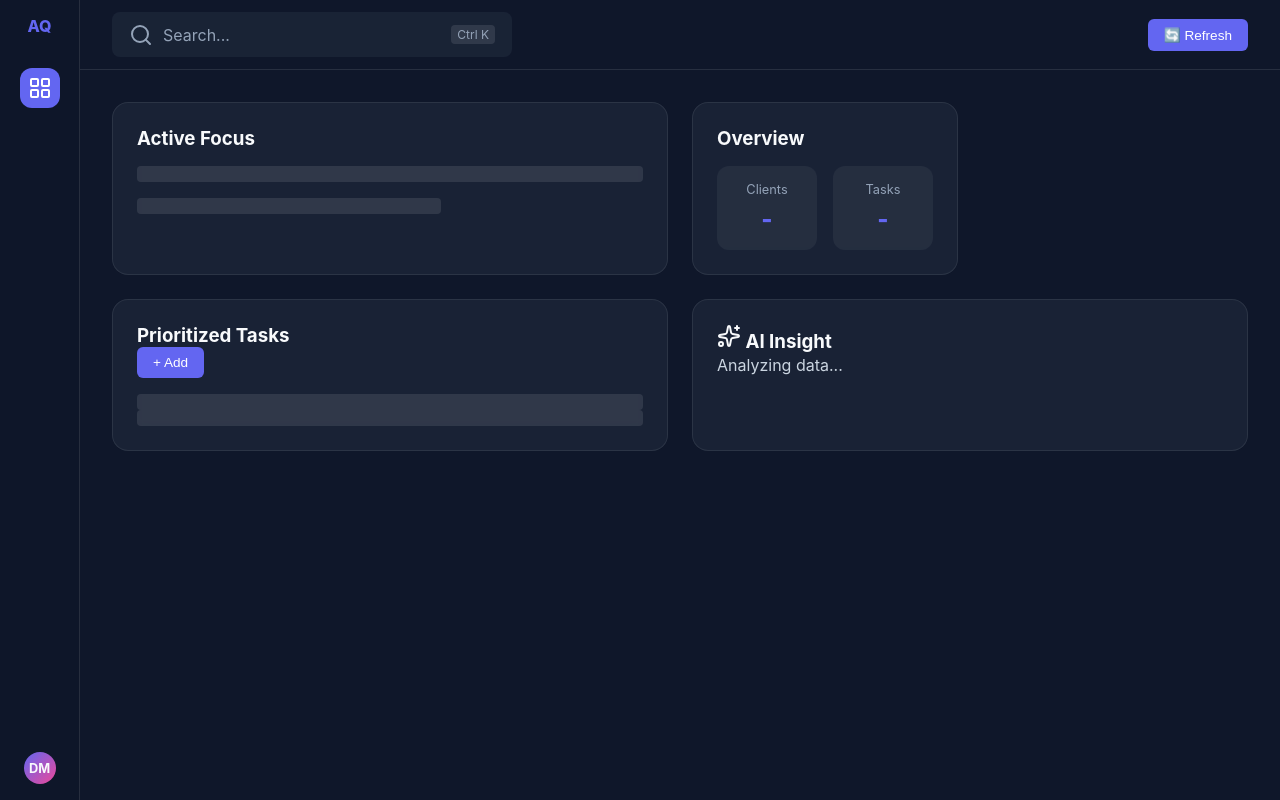
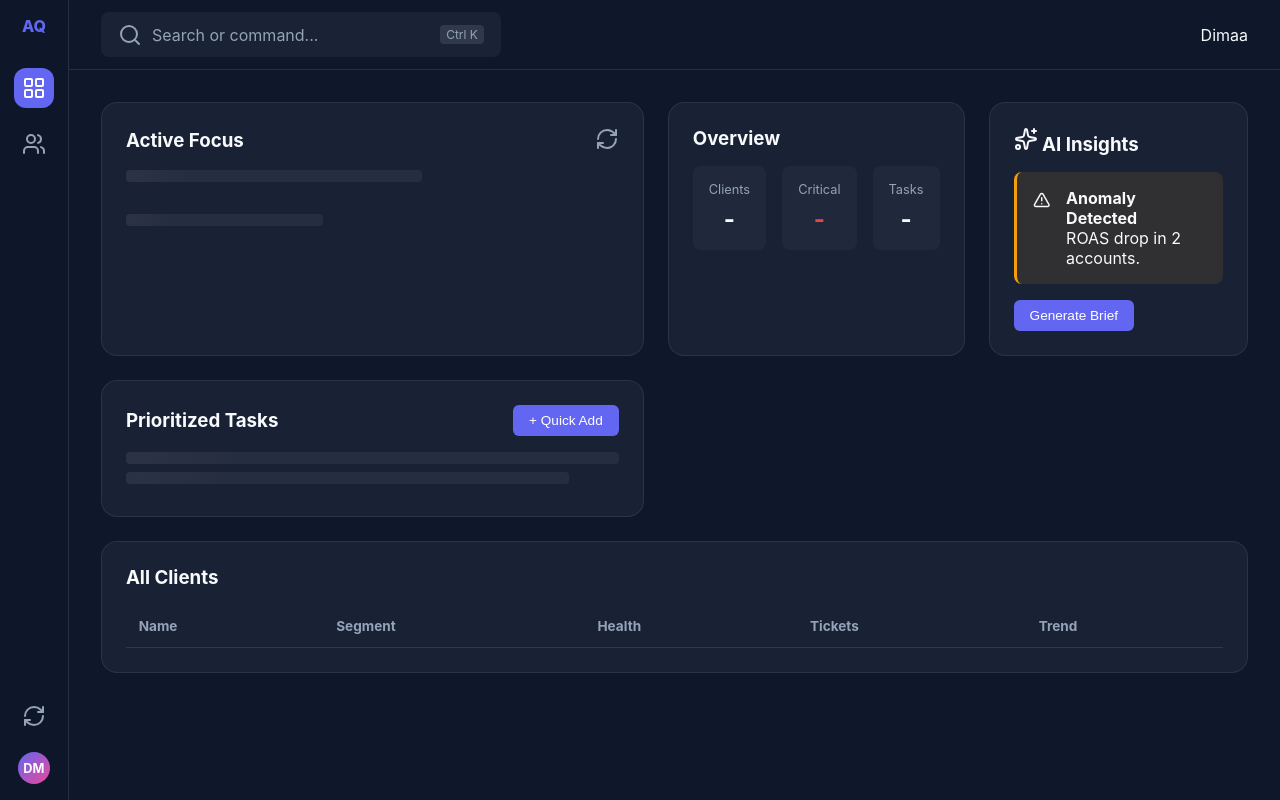
Before and after one commit to Nicromo/AnyQueryAMHub, a Flask app: template am-hub-final/templates/workspace.html in a window 1280 px wide. Run offline with Flask 3, Linux system fonts and the light colour scheme; the template is opened without the code that fills it, so the values that code supplies are empty; parts of the project's set-up code (start-up, migrations or seed data) failed here and were passed over.

Commit message:
Feat: Full Functional Restore (Real Data API, Dynamic UI, DB Seed)

```diff
--- a/am-hub-final/static/css/main.css
+++ b/am-hub-final/static/css/main.css
@@ -3,7 +3,7 @@
 body { background: var(--bg-dark); color: var(--text-main); font-family: 'Inter', sans-serif; height: 100vh; display: flex; overflow: hidden; }
 .left-dock { width: 80px; background: rgba(15,23,42,0.9); backdrop-filter: blur(12px); border-right: 1px solid rgba(255,255,255,0.1); display: flex; flex-direction: column; align-items: center; padding: 1rem 0; }
 .dock-logo { font-weight: 800; color: var(--accent); margin-bottom: 2rem; }
-.dock-item { width: 40px; height: 40px; border-radius: 12px; display: flex; align-items: center; justify-content: center; color: #94a3b8; margin-bottom: 1rem; cursor: pointer; text-decoration: none; }
+.dock-item { width: 40px; height: 40px; border-radius: 12px; display: flex; align-items: center; justify-content: center; color: #94a3b8; margin-bottom: 1rem; cursor: pointer; text-decoration: none; background: none; border: none; }
 .dock-item.active { background: var(--accent); color: white; }
 .dock-spacer { flex-grow: 1; }
 .dock-avatar { width: 32px; height: 32px; border-radius: 50%; background: linear-gradient(135deg, #6366f1, #ec4899); display: flex; align-items: center; justify-content: center; font-size: 0.8rem; font-weight: bold; }
@@ -16,33 +16,53 @@ body { background: var(--bg-dark); color: var(--text-main); font-family: 'Inter'
 .card { background: var(--glass-bg); backdrop-filter: blur(16px); border: 1px solid rgba(255,255,255,0.08); border-radius: 16px; padding: 1.5rem; transition: transform 0.2s; position: relative; }
 .card:hover { transform: translateY(-4px); }
 .span-2 { grid-column: span 2; }
-.hero-content { display: flex; flex-direction: column; gap: 1rem; margin-top: 1rem; }
-.client-big { display: flex; align-items: center; gap: 1rem; }
-.avatar-lg { width: 60px; height: 60px; background: #fff; color: #000; border-radius: 16px; display: flex; align-items: center; justify-content: center; font-weight: 800; font-size: 1.5rem; }
-.health-badge { padding: 0.5rem 1rem; border-radius: 8px; font-weight: bold; }
-.health-badge.critical { background: rgba(239,68,68,0.2); color: var(--danger); }
-.health-badge.good { background: rgba(16,185,129,0.2); color: var(--success); }
-.stats-grid { display: grid; grid-template-columns: 1fr 1fr; gap: 1rem; margin-top: 1rem; }
-.stat-item { background: rgba(255,255,255,0.05); padding: 1rem; border-radius: 12px; text-align: center; }
+.span-4 { grid-column: span 4; }
+.card-header { display: flex; justify-content: space-between; align-items: center; margin-bottom: 1rem; }
+.btn-primary { background: var(--accent); color: white; border: none; padding: 0.5rem 1rem; border-radius: 6px; cursor: pointer; font-weight: 500; }
+.btn-sm { font-size: 0.85rem; }
+.btn-icon { background: none; border: none; color: #94a3b8; cursor: pointer; }
+/* Hero */
+.hero-content { display: flex; flex-direction: column; gap: 1.5rem; }
+.client-info { display: flex; align-items: center; gap: 1rem; }
+.client-avatar { width: 48px; height: 48px; background: #fff; color: #000; border-radius: 12px; display: flex; align-items: center; justify-content: center; font-weight: bold; }
+.health-score.critical { text-align: center; padding: 1rem; background: rgba(239,68,68,0.1); border-radius: 12px; color: var(--danger); border: 1px solid rgba(239,68,68,0.2); }
+.score-value { font-size: 2rem; font-weight: 800; }
+.quick-stats { display: grid; grid-template-columns: repeat(2, 1fr); gap: 1rem; }
+.stat { background: rgba(255,255,255,0.05); padding: 0.8rem; border-radius: 8px; text-align: center; }
+.stat .label { display: block; font-size: 0.75rem; color: #94a3b8; }
+.stat .value { font-weight: 600; }
+.stat .value.danger { color: var(--danger); }
+/* Stats Grid */
+.stats-grid { display: grid; grid-template-columns: repeat(3, 1fr); gap: 1rem; }
+.stat-item { text-align: center; padding: 1rem; background: rgba(255,255,255,0.03); border-radius: 8px; }
 .stat-item .label { display: block; font-size: 0.8rem; color: #94a3b8; margin-bottom: 0.5rem; }
-.stat-item .value { font-size: 1.5rem; font-weight: 800; color: var(--accent); }
-.task-list { list-style: none; margin-top: 1rem; }
-.task-item { display: flex; align-items: center; gap: 10px; padding: 0.8rem; background: rgba(255,255,255,0.03); margin-bottom: 0.5rem; border-radius: 8px; }
-.badge { font-size: 0.7rem; padding: 2px 8px; border-radius: 12px; margin-left: auto; text-transform: uppercase; }
+.stat-item .value { font-size: 1.5rem; font-weight: bold; }
+.stat-item .value.danger { color: var(--danger); }
+/* AI */
+.ai-alert { display: flex; gap: 1rem; padding: 1rem; background: rgba(245,158,11,0.1); border-radius: 8px; margin-bottom: 1rem; border-left: 3px solid var(--warning); align-items: start; }
+/* Tasks */
+.task-list { list-style: none; }
+.task-item { display: flex; align-items: center; gap: 10px; padding: 0.8rem 0; border-bottom: 1px solid rgba(255,255,255,0.05); animation: fadeIn 0.3s ease; }
+.badge { font-size: 0.7rem; padding: 2px 8px; border-radius: 12px; margin-left: auto; }
 .badge.high { background: rgba(239,68,68,0.2); color: var(--danger); }
 .badge.medium { background: rgba(245,158,11,0.2); color: var(--warning); }
-.ai-text { color: #cbd5e1; line-height: 1.5; }
-.btn-primary { background: var(--accent); color: white; border: none; padding: 0.5rem 1rem; border-radius: 6px; cursor: pointer; font-weight: 500; }
-.btn-sm { font-size: 0.85rem; }
+/* Table */
+.table-container { overflow-x: auto; }
+.data-table { width: 100%; border-collapse: collapse; }
+.data-table th { text-align: left; padding: 0.8rem; color: #94a3b8; font-size: 0.85rem; border-bottom: 1px solid rgba(255,255,255,0.1); }
+.data-table td { padding: 0.8rem; border-bottom: 1px solid rgba(255,255,255,0.05); }
+.health-badge { padding: 2px 8px; border-radius: 4px; font-size: 0.8rem; font-weight: bold; }
+.health-badge.low { background: rgba(239,68,68,0.2); color: var(--danger); }
+.health-badge.high { background: rgba(16,185,129,0.2); color: var(--success); }
 /* Skeleton Loading */
-.skeleton-line { height: 1rem; background: rgba(255,255,255,0.1); border-radius: 4px; animation: pulse 1.5s infinite; }
-.skeleton-line.short { width: 60%; }
-@keyframes pulse { 0% { opacity: 0.5; } 50% { opacity: 1; } 100% { opacity: 0.5; } }
-/* Command Palette */
+.skeleton-line { height: 12px; background: linear-gradient(90deg, rgba(255,255,255,0.05) 25%, rgba(255,255,255,0.1) 50%, rgba(255,255,255,0.05) 75%); background-size: 200% 100%; animation: shimmer 1.5s infinite; border-radius: 4px; margin-bottom: 0.5rem; }
+@keyframes shimmer { 0% { background-position: 200% 0; } 100% { background-position: -200% 0; } }
+@keyframes fadeIn { from { opacity: 0; transform: translateY(5px); } to { opacity: 1; transform: translateY(0); } }
+/* Cmd Palette */
 #cmd-palette { position: fixed; top: 0; left: 0; width: 100%; height: 100%; z-index: 1000; display: none; align-items: flex-start; justify-content: center; padding-top: 15vh; }
 #cmd-palette:not(.hidden) { display: flex; }
 .cmd-overlay { position: absolute; top: 0; left: 0; width: 100%; height: 100%; background: rgba(0,0,0,0.6); backdrop-filter: blur(4px); }
-.cmd-box { position: relative; width: 600px; background: #1e293b; border: 1px solid rgba(255,255,255,0.1); border-radius: 12px; overflow: hidden; }
+.cmd-box { position: relative; width: 600px; background: #1e293b; border: 1px solid rgba(255,255,255,0.1); border-radius: 12px; overflow: hidden; box-shadow: 0 20px 50px rgba(0,0,0,0.5); }
 .cmd-input-wrapper { display: flex; align-items: center; padding: 1rem; border-bottom: 1px solid rgba(255,255,255,0.1); }
 .cmd-input-wrapper input { width: 100%; background: transparent; border: none; color: white; font-size: 1.1rem; margin-left: 10px; outline: none; }
 .cmd-item { padding: 1rem; color: #94a3b8; cursor: pointer; }
--- a/am-hub-final/static/js/app.js
+++ b/am-hub-final/static/js/app.js
@@ -1,52 +1,94 @@
+document.addEventListener('DOMContentLoaded', () => {
+    loadData();
+    setupKeyboard();
+});
+
 async function loadData() {
-    // Stats
+    // Загрузка статистики
     try {
         const statsRes = await fetch('/api/stats');
         const stats = await statsRes.json();
-        document.getElementById('stat-clients').innerText = stats.clients || 0;
-        document.getElementById('stat-tasks').innerText = stats.tasks || 0;
-    } catch(e) { console.error('Stats error', e); }
+        document.getElementById('stat-clients').innerText = stats.total_clients;
+        document.getElementById('stat-critical').innerText = stats.critical_health;
+        document.getElementById('stat-tasks').innerText = stats.total_tasks;
+    } catch (e) { console.error('Stats error', e); }
 
-    // Hero Client (First one)
+    // Загрузка клиентов (для таблицы и героя)
     try {
         const clientsRes = await fetch('/api/clients');
         const clients = await clientsRes.json();
-        const heroDiv = document.getElementById('hero-content');
-        if (clients.length > 0) {
-            const c = clients[0];
-            const healthClass = c.health < 60 ? 'critical' : 'good';
-            const healthText = c.health < 60 ? 'At Risk' : 'Stable';
+
+        // Заполняем таблицу
+        const tbody = document.getElementById('clients-table-body');
+        tbody.innerHTML = '';
+        clients.forEach(c => {
+            const healthClass = c.health_score < 50 ? 'low' : 'high';
+            const trendIcon = c.revenue_trend === 'growth' ? '📈' : (c.revenue_trend === 'drop' ? '📉' : '➖');
+            tbody.innerHTML += \
+                <tr>
+                    <td><strong>\</strong><br><small>\</small></td>
+                    <td>\</td>
+                    <td><span class="health-badge \">\</span></td>
+                    <td>\</td>
+                    <td>\ \</td>
+                </tr>
+            \;
+        });
+
+        // Заполняем Hero (берем первого клиента с низким здоровьем или первого в списке)
+        const focusClient = clients.find(c => c.health_score < 60) || clients[0];
+        if (focusClient) {
+            const heroDiv = document.getElementById('hero-content');
+            const isCritical = focusClient.health_score < 50;
             heroDiv.innerHTML = \
-                <div class="client-big">
-                    <div class="avatar-lg">\</div>
-                    <div>
-                        <h2>\</h2>
-                        <p style="color:#94a3b8">\ Segment</p>
-                    </div>
+                <div class="client-info">
+                    <div class="client-avatar">\</div>
+                    <div><h2>\</h2><p>\</p></div>
                 </div>
-                <div class="health-badge \">\ (\)</div>
-                <div style="margin-top:1rem; font-size:0.9rem; color:#94a3b8">Last Checkup: \</div>
+                <div class="health-score \">
+                    <div class="score-value">\</div>
+                    <div class="score-label">Health Score \</div>
+                </div>
+                <div class="quick-stats">
+                    <div class="stat"><span class="label">Revenue</span><span class="value \">\</span></div>
+                    <div class="stat"><span class="label">Tickets</span><span class="value \">\ Open</span></div>
+                </div>
             \;
-        } else {
-            heroDiv.innerHTML = '<p>No clients loaded. Check Airtable sync.</p>';
         }
-    } catch(e) { console.error('Clients error', e); }
+    } catch (e) { console.error('Clients error', e); }
 
-    // Tasks
+    // Загрузка задач
     try {
         const tasksRes = await fetch('/api/tasks');
         const tasks = await tasksRes.json();
-        const list = document.getElementById('task-list');
-        list.innerHTML = '';
-        if (tasks.length === 0) list.innerHTML = '<li style="padding:1rem; color:#94a3b8">No active tasks</li>';
-        tasks.forEach(t => {
-            const pClass = t.priority === 'high' ? 'high' : 'medium';
-            list.innerHTML += \<li class="task-item"><input type="checkbox"> <span>\</span> <span class="badge \">\</span></li>\;
-        });
-    } catch(e) { console.error('Tasks error', e); }
+        const taskList = document.getElementById('task-list');
+        taskList.innerHTML = '';
+        if (tasks.length === 0) {
+            taskList.innerHTML = '<li class="task-item" style="justify-content:center; color:#94a3b8">No active tasks 🎉</li>';
+        } else {
+            tasks.forEach(t => {
+                const badgeClass = t.priority === 'high' ? 'high' : 'medium';
+                taskList.innerHTML += \
+                    <li class="task-item">
+                        <input type="checkbox" \>
+                        <span>\</span>
+                        <span class="badge \">\</span>
+                    </li>
+                \;
+            });
+        }
+    } catch (e) { console.error('Tasks error', e); }
+}
 
-    // AI Insight Mock
-    document.getElementById('ai-text').innerText = "Based on recent data, 2 clients require immediate attention due to low health scores. Suggest scheduling checkups.";
+function setupKeyboard() {
+    document.addEventListener('keydown', (e) => {
+        if ((e.ctrlKey || e.metaKey) && e.key === 'k') {
+            e.preventDefault();
+            toggleCmdPalette();
+        }
+        if (e.key === 'Escape') document.getElementById('cmd-palette').classList.add('hidden');
+    });
+    document.querySelector('.cmd-overlay')?.addEventListener('click', toggleCmdPalette);
 }
 
 function toggleCmdPalette() {
@@ -55,21 +97,16 @@ function toggleCmdPalette() {
     if (!p.classList.contains('hidden')) document.getElementById('cmd-input').focus();
 }
 
-async function createRandomTask() {
-    await fetch('/api/tasks', {
-        method: 'POST',
-        headers: {'Content-Type': 'application/json'},
-        body: JSON.stringify({
-            title: "New Task " + Math.floor(Math.random()*100),
-            priority: Math.random() > 0.5 ? 'high' : 'medium',
-            status: 'todo'
-        })
-    });
+function refreshData() {
+    const btn = document.querySelector('.dock-item[onclick="refreshData()"] i');
+    btn.classList.add('animate-spin'); // Нужен CSS для spin или просто визуальный эффект
     loadData();
+    setTimeout(() => btn.classList.remove('animate-spin'), 1000);
 }
 
-document.addEventListener('keydown', (e) => {
-    if ((e.ctrlKey || e.metaKey) && e.key === 'k') { e.preventDefault(); toggleCmdPalette(); }
-    if (e.key === 'Escape') document.getElementById('cmd-palette').classList.add('hidden');
-});
-document.querySelector('.cmd-overlay').addEventListener('click', toggleCmdPalette);
+function addDemoTask() {
+    const titles = ["Check ROAS anomaly", "Call client CEO", "Review QBR deck"];
+    const randomTitle = titles[Math.floor(Math.random() * titles.length)] + " " + Math.floor(Math.random()*100);
+    fetch('/api/tasks?title=' + encodeURIComponent(randomTitle) + '&priority=high', { method: 'POST' })
+        .then(() => loadData());
+}
--- a/am-hub-final/templates/workspace.html
+++ b/am-hub-final/templates/workspace.html
@@ -20,7 +20,9 @@
     <nav class="left-dock">
         <div class="dock-logo">AQ</div>
         <a href="/" class="dock-item active"><i data-lucide="layout-grid"></i></a>
+        <a href="#" class="dock-item"><i data-lucide="users"></i></a>
         <div class="dock-spacer"></div>
+        <button onclick="refreshData()" class="dock-item" title="Refresh"><i data-lucide="refresh-cw"></i></button>
         <div class="dock-avatar">DM</div>
     </nav>
 
@@ -28,17 +30,18 @@
     <main class="main-content">
         <header class="top-bar">
             <div class="search-trigger" onclick="toggleCmdPalette()">
-                <i data-lucide="search"></i><span>Search...</span><span class="kbd-shortcut">Ctrl K</span>
+                <i data-lucide="search"></i><span>Search or command...</span><span class="kbd-shortcut">Ctrl K</span>
             </div>
-            <button class="btn-primary btn-sm" onclick="loadData()">🔄 Refresh</button>
+            <div class="user-menu"><span>Dimaa</span></div>
         </header>
 
         <div class="bento-grid">
             <!-- Hero Card: Active Client (Dynamic) -->
             <div class="card hero-card span-2">
-                <div class="card-header"><h3>Active Focus</h3></div>
+                <div class="card-header"><h3>Active Focus</h3><button class="btn-icon" onclick="refreshData()"><i data-lucide="refresh-cw"></i></button></div>
                 <div id="hero-content" class="hero-content">
-                    <div class="skeleton-line"></div><div class="skeleton-line short"></div>
+                    <div class="skeleton-line" style="width: 60%"></div>
+                    <div class="skeleton-line" style="width: 40%"></div>
                 </div>
             </div>
 
@@ -47,27 +50,45 @@
                 <div class="card-header"><h3>Overview</h3></div>
                 <div id="stats-content" class="stats-grid">
                     <div class="stat-item"><span class="label">Clients</span><span class="value" id="stat-clients">-</span></div>
+                    <div class="stat-item"><span class="label">Critical</span><span class="value danger" id="stat-critical">-</span></div>
                     <div class="stat-item"><span class="label">Tasks</span><span class="value" id="stat-tasks">-</span></div>
+                </div>
+            </div>
+
+            <!-- AI Insights -->
+            <div class="card ai-card">
+                <div class="card-header"><h3><i data-lucide="sparkles"></i> AI Insights</h3></div>
+                <div class="ai-content">
+                    <div class="ai-alert"><i data-lucide="alert-triangle"></i><div><strong>Anomaly Detected</strong><p>ROAS drop in 2 accounts.</p></div></div>
+                    <button class="btn-primary btn-sm" onclick="alert('Brief generated!')">Generate Brief</button>
                 </div>
             </div>
 
             <!-- Tasks List (Dynamic) -->
             <div class="card tasks-card span-2">
-                <div class="card-header"><h3>Prioritized Tasks</h3><button class="btn-primary btn-sm" onclick="createRandomTask()">+ Add</button></div>
-                <ul id="task-list" class="task-list">
-                    <li class="skeleton-line"></li><li class="skeleton-line"></li>
+                <div class="card-header"><h3>Prioritized Tasks</h3><button class="btn-primary btn-sm" onclick="addDemoTask()">+ Quick Add</button></div>
+                <ul class="task-list" id="task-list">
+                    <li class="skeleton-line" style="width: 100%"></li>
+                    <li class="skeleton-line" style="width: 90%"></li>
                 </ul>
             </div>
 
-            <!-- AI Insight -->
-            <div class="card ai-card span-2">
-                <div class="card-header"><h3><i data-lucide="sparkles"></i> AI Insight</h3></div>
-                <p id="ai-text" class="ai-text">Analyzing data...</p>
+            <!-- Clients List Preview -->
+            <div class="card clients-card span-4">
+                <div class="card-header"><h3>All Clients</h3></div>
+                <div class="table-container">
+                    <table class="data-table">
+                        <thead><tr><th>Name</th><th>Segment</th><th>Health</th><th>Tickets</th><th>Trend</th></tr></thead>
+                        <tbody id="clients-table-body">
+                            <!-- Data injected via JS -->
+                        </tbody>
+                    </table>
+                </div>
             </div>
         </div>
     </main>
 
     <script src="/static/js/app.js"></script>
-    <script>lucide.createIcons(); loadData();</script>
+    <script>lucide.createIcons();</script>
 </body>
 </html>
```
Also changed, not shown: am-hub-final/database.py (+10 -44 lines), am-hub-final/main.py (+65 -80 lines), am-hub-final/models.py (added, +34 -0 lines).
